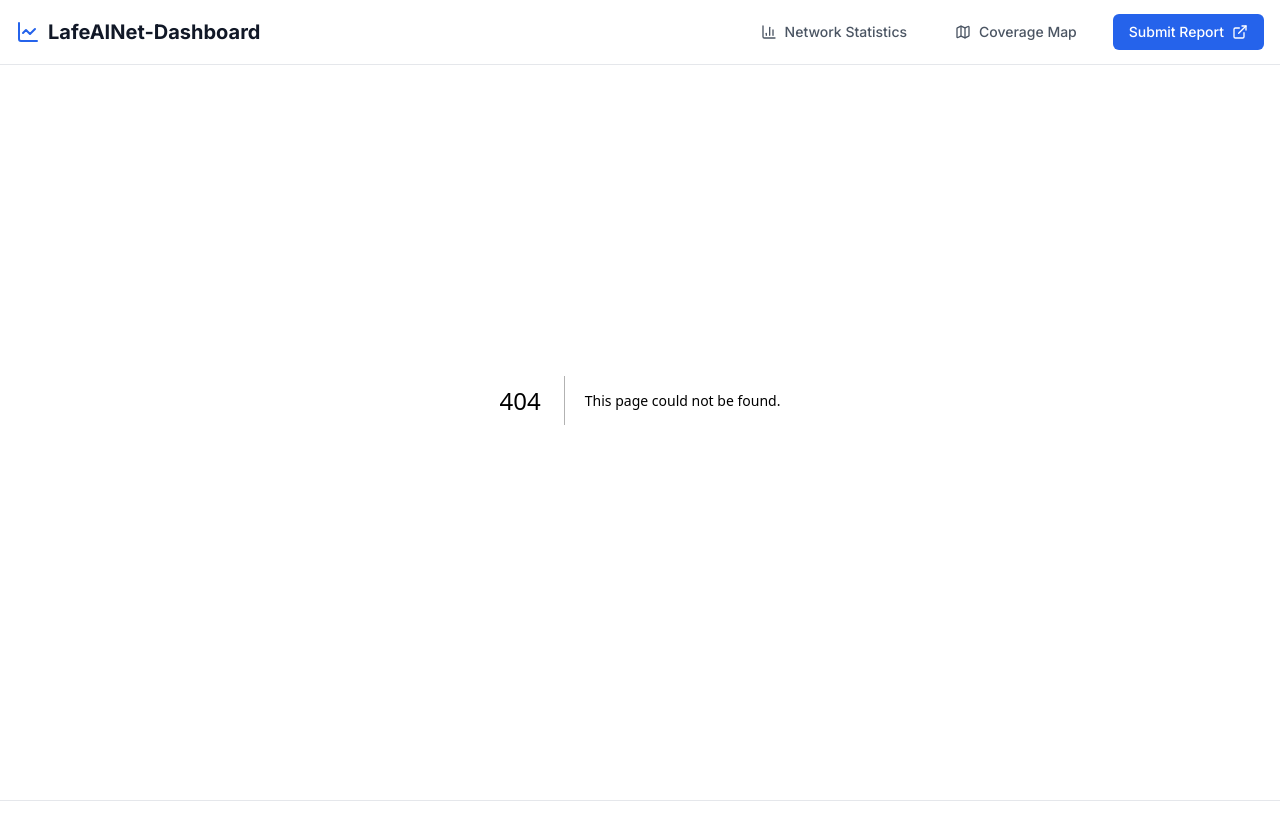
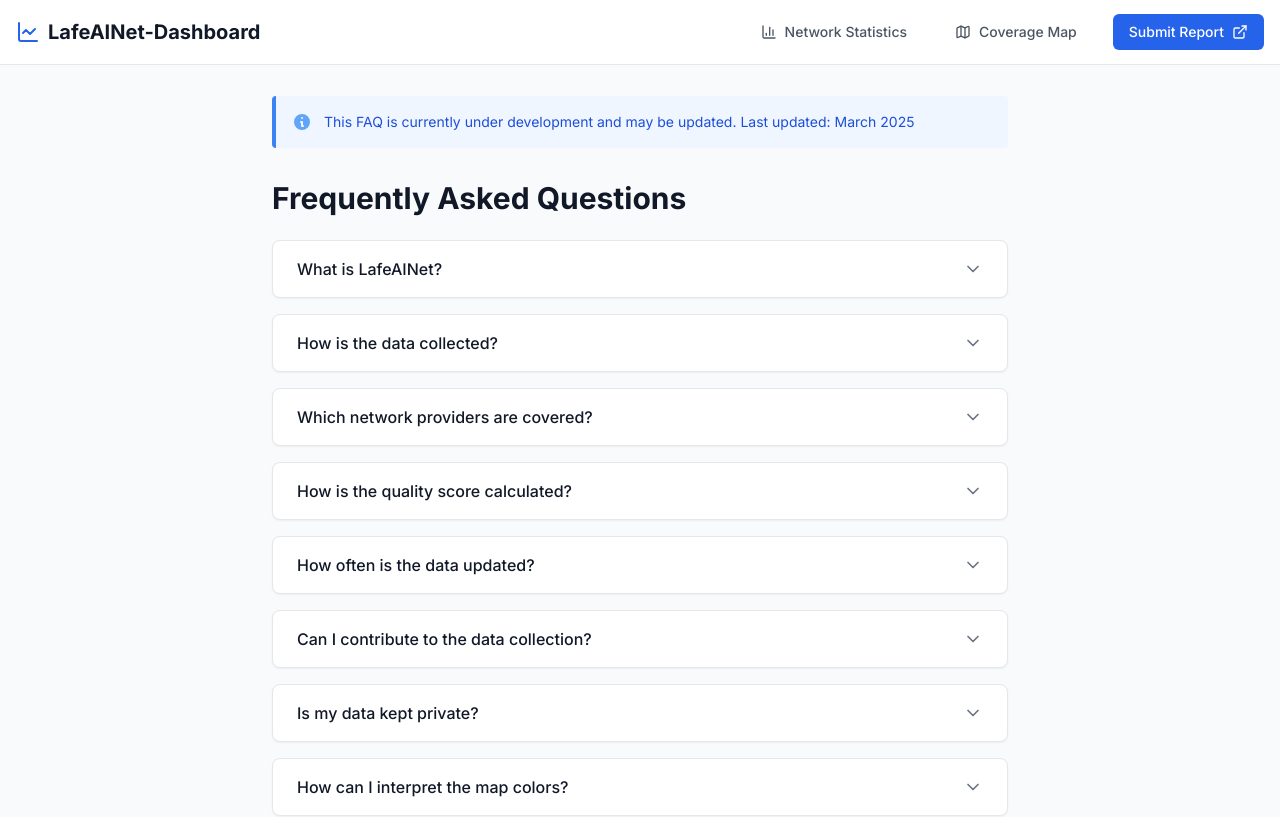
Before and after one commit to ajitonelsonn/lafeainet-dashboard, a Next.js app: page /faq in a window 1280 px wide. Before the commit this address had no page. Shown: the top 817 px of the page. Built offline with nearby package versions, Linux system fonts and the light colour scheme.

Commit message:
Add some Faq

```diff
--- /dev/null
+++ b/app/faq/page.tsx
@@ -0,0 +1,155 @@
+// app/faq/page.tsx
+"use client";
+
+import { useState } from "react";
+import { ChevronDown, ChevronUp } from "lucide-react";
+
+interface FAQItem {
+  question: string;
+  answer: string | React.ReactNode;
+}
+
+const faqs: FAQItem[] = [
+  {
+    question: "What is LafeAINet?",
+    answer:
+      "LafeAINet is a network monitoring and analysis platform specifically designed for Timor-Leste. It provides real-time insights into network performance, coverage mapping, and quality metrics across different providers in the country.",
+  },
+  {
+    question: "How is the data collected?",
+    answer:
+      "Data is collected through user-submitted reports, which include network speed tests, quality assessments, and location information. All data collection is transparent and requires user consent.",
+  },
+  {
+    question: "Which network providers are covered?",
+    answer:
+      "We currently monitor all major network providers in Timor-Leste, including Telemor, Timor Telecom, Telkomcel and others. The platform shows performance metrics and coverage information for each provider.",
+  },
+  {
+    question: "How is the quality score calculated?",
+    answer: (
+      <div>
+        The quality score is calculated using multiple factors including:
+        <ul className="list-disc pl-5 mt-2 space-y-1">
+          <li>Download and upload speeds</li>
+          <li>Network latency</li>
+          <li>Connection stability</li>
+          <li>User sentiment analysis</li>
+          <li>Historical performance data</li>
+        </ul>
+      </div>
+    ),
+  },
+  {
+    question: "How often is the data updated?",
+    answer:
+      "The dashboard is updated in real-time as new reports are submitted. Historical data and analytics are processed and updated every 30 minutes.",
+  },
+  {
+    question: "Can I contribute to the data collection?",
+    answer:
+      "Yes! You can contribute by submitting network reports through our report submission portal. Your contributions help improve the accuracy and coverage of our network analysis.",
+  },
+  {
+    question: "Is my data kept private?",
+    answer:
+      "Yes, we take data privacy seriously. Personal information is anonymized, and location data is only collected with explicit consent. Please review our Privacy Policy for more details.",
+  },
+  {
+    question: "How can I interpret the map colors?",
+    answer: (
+      <div>
+        The map uses a color-coding system to indicate network quality:
+        <ul className="list-disc pl-5 mt-2 space-y-1">
+          <li>Green: Excellent quality (8-10)</li>
+          <li>Blue: Good quality (6-8)</li>
+          <li>Yellow: Fair quality (4-6)</li>
+          <li>Red: Poor quality (0-4)</li>
+        </ul>
+      </div>
+    ),
+  },
+  {
+    question: "What time periods can I view data for?",
+    answer:
+      "You can view data for different time periods including the last 24 hours, 7 days, 30 days, and 90 days. This helps track network performance trends over time.",
+  },
+  {
+    question: "How can I report issues or provide feedback?",
+    answer:
+      "You can contact us through our support email at lafaekaiajito@gmail.com or use the feedback form in the application. We value your input and continuously work to improve our service.",
+  },
+];
+
+export default function FAQPage() {
+  const [openItems, setOpenItems] = useState<number[]>([]);
+
+  const toggleItem = (index: number) => {
+    setOpenItems((prev) =>
+      prev.includes(index) ? prev.filter((i) => i !== index) : [...prev, index]
+    );
+  };
+
+  return (
+    <main className="min-h-screen bg-gray-50 pt-16">
+      <div className="max-w-3xl mx-auto px-4 py-8">
+        {/* Development Banner */}
+        <div className="bg-blue-50 border-l-4 border-blue-500 p-4 mb-8 rounded">
+          <div className="flex">
+            <div className="flex-shrink-0">
+              <svg
+                className="h-5 w-5 text-blue-400"
+                viewBox="0 0 20 20"
+                fill="currentColor"
+              >
+                <path
+                  fillRule="evenodd"
+                  d="M18 10a8 8 0 11-16 0 8 8 0 0116 0zm-7-4a1 1 0 11-2 0 1 1 0 012 0zM9 9a1 1 0 000 2v3a1 1 0 001 1h1a1 1 0 100-2v-3a1 1 0 00-1-1H9z"
+                  clipRule="evenodd"
+                />
+              </svg>
+            </div>
+            <div className="ml-3">
+              <p className="text-sm text-blue-700">
+                This FAQ is currently under development and may be updated. Last
+                updated: March 2025
+              </p>
+            </div>
+          </div>
+        </div>
+
+        <h1 className="text-3xl font-bold text-gray-900 mb-6">
+          Frequently Asked Questions
+        </h1>
+
+        <div className="space-y-4">
+          {faqs.map((faq, index) => (
+            <div
+              key={index}
+              className="bg-white rounded-lg shadow-sm border border-gray-200 overflow-hidden"
+            >
+              <button
+                onClick={() => toggleItem(index)}
+                className="w-full px-6 py-4 text-left flex justify-between items-center hover:bg-gray-50 transition-colors"
+              >
+                <span className="font-medium text-gray-900">
+                  {faq.question}
+                </span>
+                {openItems.includes(index) ? (
+                  <ChevronUp className="h-5 w-5 text-gray-500" />
+                ) : (
+                  <ChevronDown className="h-5 w-5 text-gray-500" />
+                )}
+              </button>
+              {openItems.includes(index) && (
+                <div className="px-6 py-4 border-t border-gray-200 text-gray-600">
+                  {faq.answer}
+                </div>
+              )}
+            </div>
+          ))}
+        </div>
+      </div>
+    </main>
+  );
+}
```
